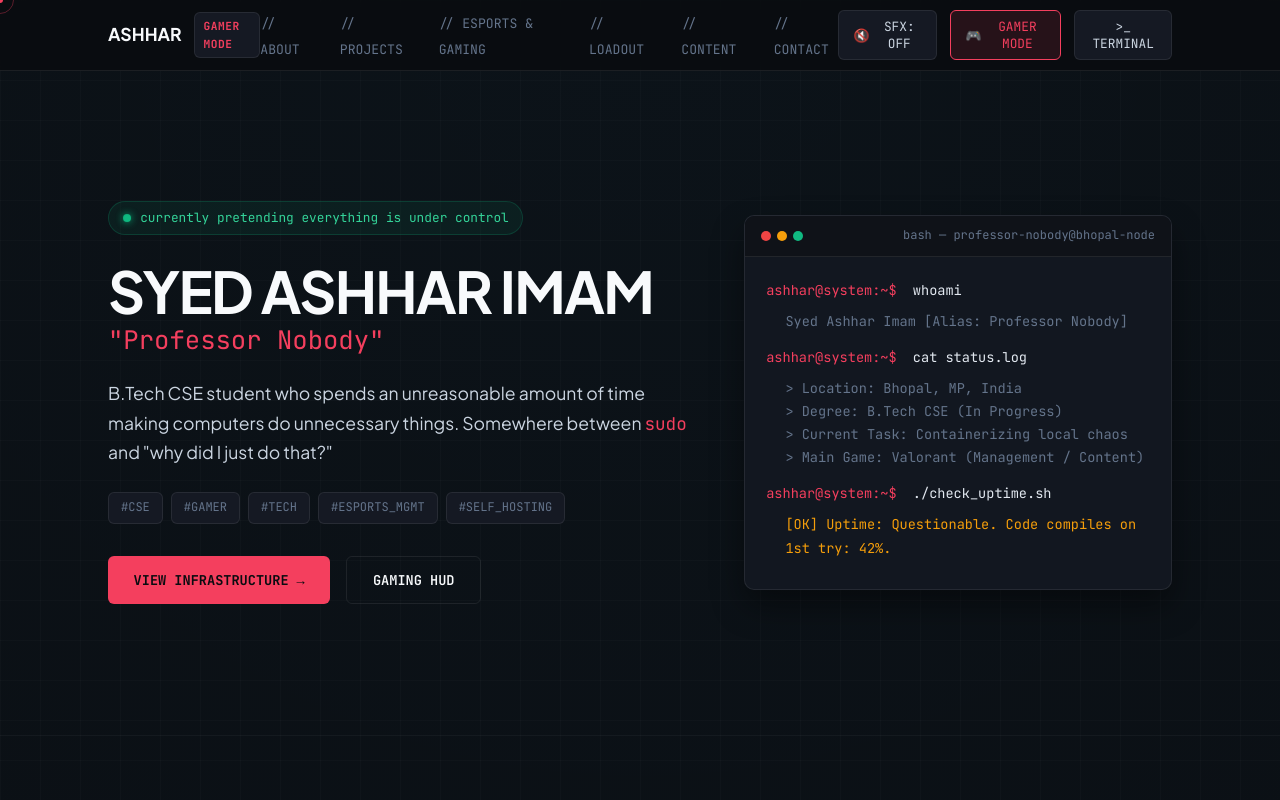
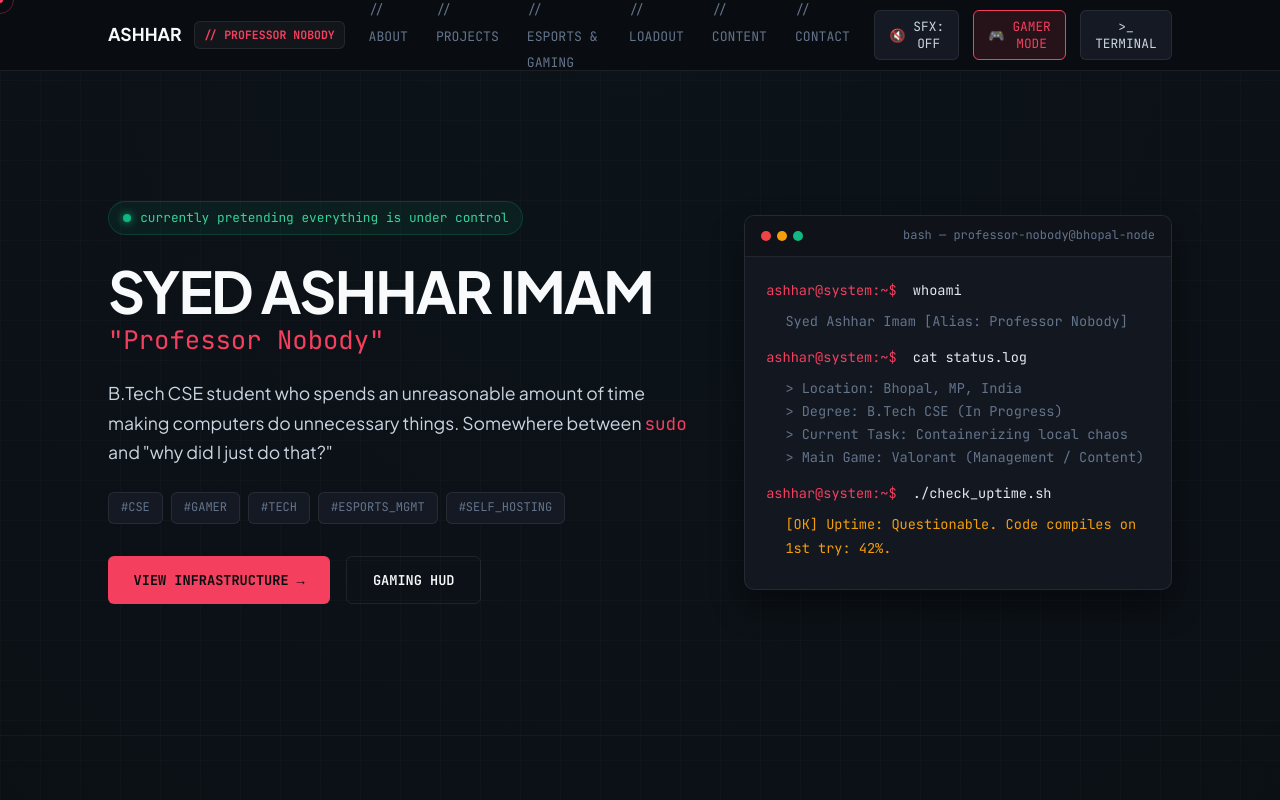
Before and after one commit to Professor-Nobody/Professor-Nobody.github.io, a plain HTML site: page index.html in a window 1280 px wide. Both pictures are taken after a click on the button "Switch Mode". Shown: the top 800 px of the page. Drawn offline with Linux system fonts and the light colour scheme.

Commit message:
Fix header brand badge overlap with navigation links

```diff
--- a/index.html
+++ b/index.html
@@ -23,7 +23,7 @@
         <div class="container nav-container">
             <a href="#hero" class="brand-logo">
                 <span>ASHHAR</span>
-                <span class="brand-badge" id="mode-badge">DEV MODE</span>
+                <span class="brand-badge">// PROFESSOR NOBODY</span>
             </a>
 
             <nav>
--- a/script.js
+++ b/script.js
@@ -77,12 +77,12 @@ document.addEventListener('DOMContentLoaded', () => {
             body.classList.add('gamer-mode');
             modeLabel.textContent = 'GAMER MODE';
             modeIcon.textContent = '🎮';
-            modeBadge.textContent = 'GAMER MODE';
+            if (modeBadge) modeBadge.textContent = 'GAMER MODE';
         } else {
             body.classList.remove('gamer-mode');
             modeLabel.textContent = 'DEV MODE';
             modeIcon.textContent = '💻';
-            modeBadge.textContent = 'DEV MODE';
+            if (modeBadge) modeBadge.textContent = 'DEV MODE';
         }
     }
 
--- a/style.css
+++ b/style.css
@@ -172,6 +172,7 @@ h1, h2, h3, h4 {
     display: flex;
     align-items: center;
     justify-content: space-between;
+    gap: 1.5rem;
     height: 70px;
 }
 
@@ -184,18 +185,18 @@ h1, h2, h3, h4 {
     font-family: var(--font-heading);
     font-size: 1.1rem;
     font-weight: 700;
+    flex-shrink: 0;
 }
 
 .brand-badge {
-    background: var(--bg-surface);
+    background: rgba(255, 255, 255, 0.04);
     border: 1px solid var(--border-color);
     color: var(--theme-primary);
     font-family: var(--font-mono);
-    font-size: 0.7rem;
+    font-size: 0.72rem;
     padding: 0.2rem 0.55rem;
     border-radius: var(--radius-sm);
-    text-transform: uppercase;
-    letter-spacing: 0.05em;
+    white-space: nowrap;
     transition: all 0.3s ease;
 }
 
```
